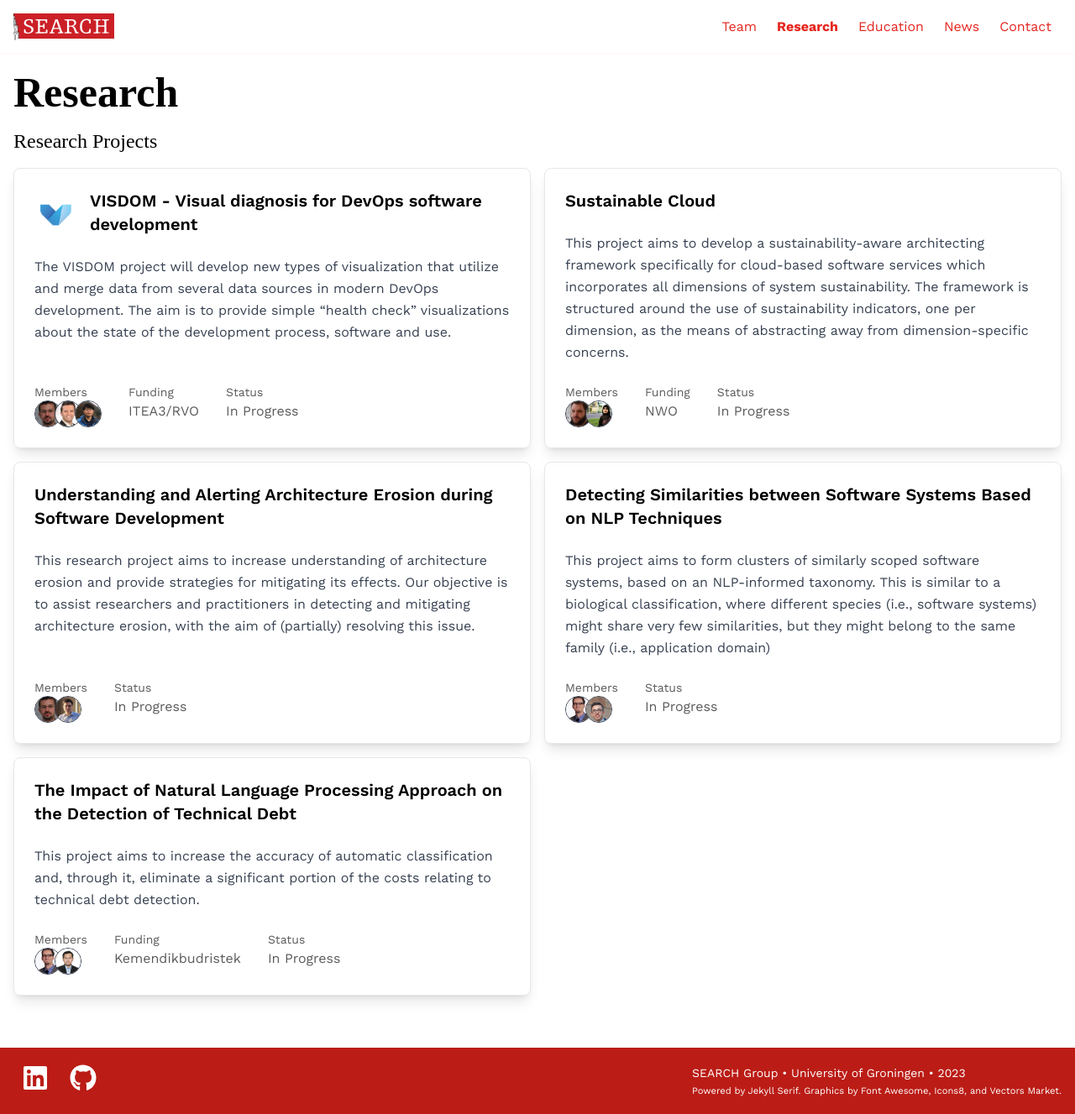
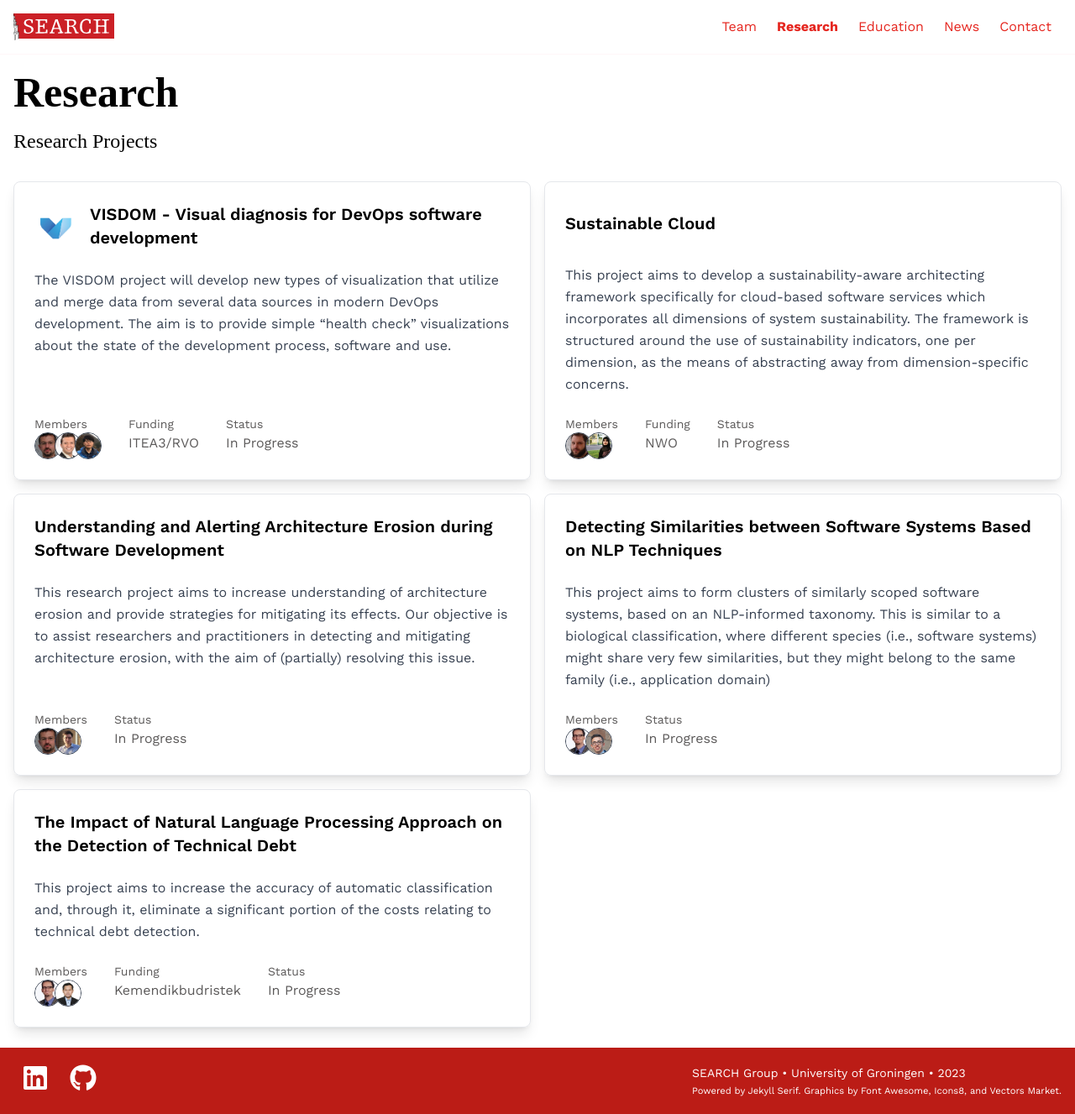
Before and after one commit to search-rug/search-rug.github.io, a Jekyll site: the page built from research.md, in a window 1280 px wide and 1327 px high. Shown: the whole window at 84% size. Built offline with Jekyll 4.4.1, drawn with Linux system fonts in a browser that asks for light colours; nearby versions of some CDN libraries; some web fonts are replaced.

Commit message:
Fix research page layout.

```diff
--- a/_includes/research-project-card.html
+++ b/_includes/research-project-card.html
@@ -1,7 +1,7 @@
 <!--Set clickable=true for an indication when hovering-->
 <article class="rounded-lg border p-6 shadow-lg {% if include.clickable %} transition transform hover:scale-[102%] cursor-pointer {% endif %} h-full">
   <div class="flex flex-col gap-2 h-full">
-    <div class="flex gap-4 items-center">
+    <div class="flex gap-4 items-center min-h-[50px]">
       {% if project.logo %}
         <img class="w-[50px] h-[50px]" src="{{ project.logo | relative_url }}" alt="" style="object-fit: cover; flex-shrink: 0;">
       {% endif %}
@@ -39,4 +39,5 @@
         </p>
       </div>
     </div>
+  </div>
 </article>
--- a/_layouts/research.html
+++ b/_layouts/research.html
@@ -6,7 +6,7 @@ bodyClass: "page-research"
 
 <div class="container mx-auto px-4 pb-6 pt-[100px] pb-md-10">
   <h1 class="text-black text-5xl leading-5 lg:text-[50px] font-semibold mb-8">{{page.title}}</h1>
-  <section class="space-y-4">
+  <section class="space-y-8">
     <h2 class="text-2xl">Research Projects</h2>
 
     <div class="grid lg:grid-cols-2 gap-4">
```
